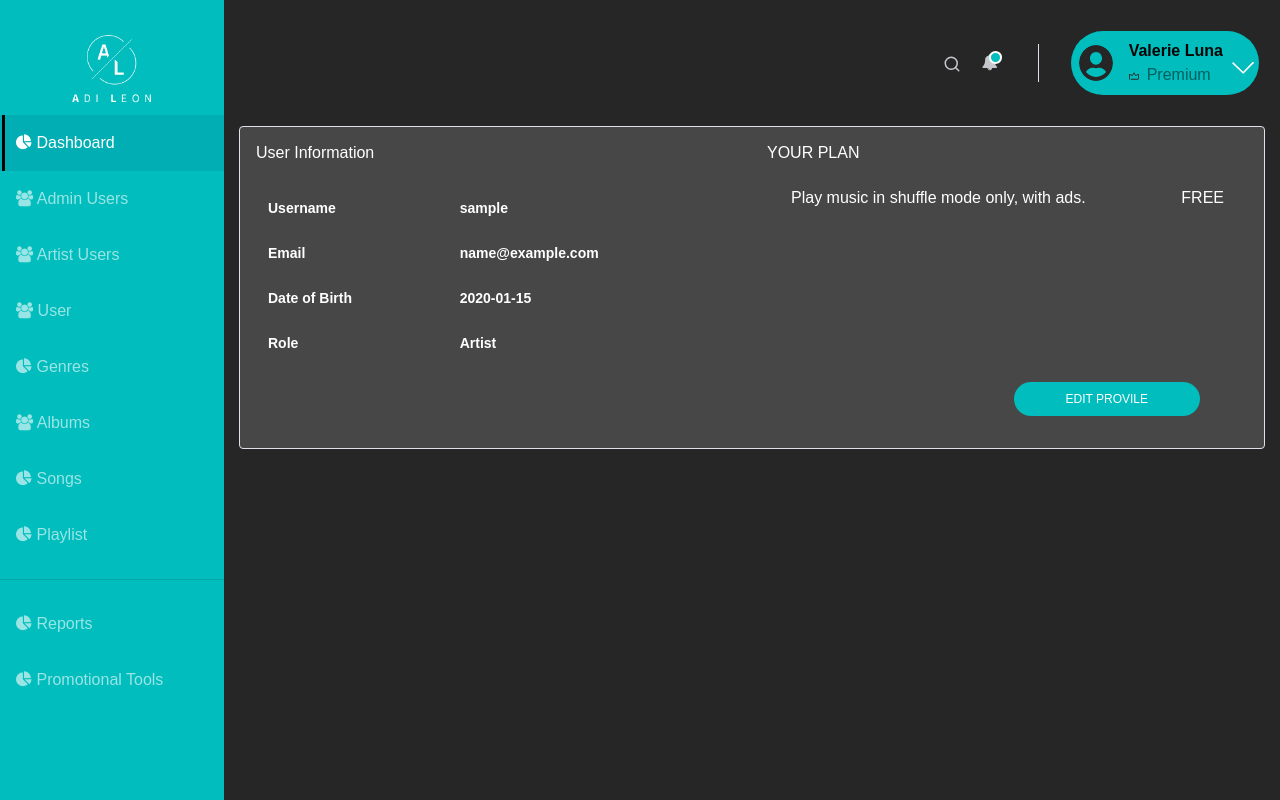
After one commit to arshpreetsingh12/music_app, a Django app: page /dashboard/info/ in a window 1280 px wide. The commit adds this page. Run offline with Django 3.2, Linux system fonts and the light colour scheme; a user stored in the database is signed in; tables that the repository leaves empty hold one stand-in row (values such as "Sample post"); parts of the project's set-up code (start-up, migrations or seed data) failed here and were passed over; some libraries are stand-ins or nearby versions; some web fonts are replaced.

Commit message:
logged in user detail api

```diff
--- a/api/urls.py
+++ b/api/urls.py
@@ -22,7 +22,7 @@ urlpatterns = [
     path('login', LoginAPIView.as_view()),
     path('logout', LogoutAPIView.as_view()),
     path('edit-profile', EditUserAPIView.as_view()),
-    # path('artists', AddArtistAPIView.as_view()),
+    path('my-profile', UserInformation.as_view()),
     path('song-view', SongsAPIView.as_view()),
     path('album', AddAlbumAPIView.as_view()),
     path('get-songs', GetSongsAPIView.as_view()),
--- a/dashboard/urls.py
+++ b/dashboard/urls.py
@@ -4,38 +4,39 @@ from .views import *
 
 urlpatterns = [
 
-	path('home', HomePage.as_view(), name = "dashboard_home"),
-	path('web-login', LoginView.as_view(), name = "web_login"),
+	path('home/', HomePage.as_view(), name = "dashboard_home"),
+	path('web-login/', LoginView.as_view(), name = "web_login"),
+	path('logout/', Logout.as_view(), name = "logout"),
 
-	path('admin-users', AdminUsers.as_view(), name = "admin_users"),
-	path('admin-profile', AdminProfile.as_view(), name = "admin_profile"),
-	path('add-admin', AddAdmin.as_view(), name = "add_admin"),
+	path('admin-users/', AdminUsers.as_view(), name = "admin_users"),
+	path('admin-profile/', AdminProfile.as_view(), name = "admin_profile"),
+	path('add-admin/', AddAdmin.as_view(), name = "add_admin"),
 
-	path('artist-users', ArtistUsers.as_view(), name = "artist_users"),
+	path('artist-users/', ArtistUsers.as_view(), name = "artist_users"),
 
-	path('listener-users', ListenerUsers.as_view(), name = "listener_users"),
+	path('listener-users/', ListenerUsers.as_view(), name = "listener_users"),
 
-	path('add-genre', AddGenre.as_view(), name = "add_genre"),
-	path('genre-list', GeneresList.as_view(), name = "genre_list"),
+	path('add-genre/', AddGenre.as_view(), name = "add_genre"),
+	path('genre-list/', GeneresList.as_view(), name = "genre_list"),
 
-	path('info', UserInfo.as_view(), name = "info"),
+	path('info/', UserInfo.as_view(), name = "info"),
 
-	path('all-songs', AllSongs.as_view(), name = "all_songs"),
-	path('add-new-song', AddNewSongs.as_view(), name = "add_new_song"),
+	path('all-songs/', AllSongs.as_view(), name = "all_songs"),
+	path('add-new-song/', AddNewSongs.as_view(), name = "add_new_song"),
 
-	path('all-albums', AllAlbums.as_view(), name = "all_albums"),
-	path('add-album', AddAlbum.as_view(), name = "add_album"),
-	path('financial', Financial.as_view(), name = "financial"),
+	path('all-albums/', AllAlbums.as_view(), name = "all_albums"),
+	path('add-album/', AddAlbum.as_view(), name = "add_album"),
+	path('financial/', Financial.as_view(), name = "financial"),
 
-	path('all-playlist', AllPlayList.as_view(), name = "all_playlist"),
-	path('add-new-playlist', AddNewPlaylist.as_view(), name = "add_new_playlist"),
+	path('all-playlist/', AllPlayList.as_view(), name = "all_playlist"),
+	path('add-new-playlist/', AddNewPlaylist.as_view(), name = "add_new_playlist"),
 
-	path('promotions', PromostionView.as_view(), name = "promotions"),
+	path('promotions/', PromostionView.as_view(), name = "promotions"),
 
-	path('report-user', ReportUserView.as_view(), name = "report_user"),
-	path('report', ReportView.as_view(), name = "report"),
+	path('report-user/', ReportUserView.as_view(), name = "report_user"),
+	path('report/', ReportView.as_view(), name = "report"),
 
-	path('subscription', SubscriptionView.as_view(), name = "subscription"),
+	path('subscription/', SubscriptionView.as_view(), name = "subscription"),
 
 
 ]
--- a/dashboard/views.py
+++ b/dashboard/views.py
@@ -10,8 +10,10 @@ from django.db.models import Q
 from django.urls import reverse
 from datetime import datetime,date,timedelta
 from .models import *
+from django.contrib.auth.mixins import LoginRequiredMixin
 
-class HomePage(View):
+class HomePage(LoginRequiredMixin,View):
+	login_url = 'web_login'
 	template_name = 'dashbaord.html'
 
 	def get(self,request):
@@ -65,7 +67,17 @@ class LoginView(View):
 			return HttpResponseRedirect(reverse('web_login'))
 
 
-class UserInfo(View):
+"""
+	This view for user logout
+								"""
+class Logout(View):
+
+	def get(self, request, *args, **kwargs):
+		logout(request)
+		return HttpResponseRedirect(reverse('web_login'))
+
+class UserInfo(LoginRequiredMixin,View):
+	login_url = 'web_login'
 	template_name = 'artist_info.html'
 
 	def get(self,request):
@@ -76,7 +88,8 @@ class UserInfo(View):
 """
 	listener user list
 							"""
-class ListenerUsers(View):
+class ListenerUsers(LoginRequiredMixin,View):
+	login_url = 'web_login'
 	template_name = 'listener_users.html'
 
 	def get(self,request):
@@ -87,7 +100,8 @@ class ListenerUsers(View):
 """
 	Artist user list
 					  """
-class ArtistUsers(View):
+class ArtistUsers(LoginRequiredMixin,View):
+	login_url = 'web_login'
 	template_name = 'artist_users.html'
 
 	def get(self,request):
@@ -98,7 +112,8 @@ class ArtistUsers(View):
 """
 	Admin user list
 					  """
-class AdminUsers(View):
+class AdminUsers(LoginRequiredMixin,View):
+	login_url = 'web_login'
 	template_name = 'admin-users.html'
 
 	def get(self,request):
@@ -109,7 +124,8 @@ class AdminUsers(View):
 """
 	 GenreList list
 					"""
-class GeneresList(View):
+class GeneresList(LoginRequiredMixin,View):
+	login_url = 'web_login'
 	template_name = 'genre_list.html'
 
 	def get(self,request):
@@ -118,15 +134,26 @@ class GeneresList(View):
 
 
 """ Add New Songs """
-class AllSongs(View):
+class AllSongs(LoginRequiredMixin,View):
+	login_url = 'web_login'
 	template_name = 'all-songs.html'
 
 	def get(self,request):
-		all_song = Song.objects.all()
+		try:
+			if request.user.is_superuser or request.user.is_staff:
+				all_song = Song.objects.all()
+			else:
+				user = UserDetail.objects.get(user_id = request.user.id)
+				if user.is_artist:
+					all_song = Song.objects.filter(user = user)
+		except Exception as e:
+			pass
+
 		return render(request,self.template_name,locals())
 
 """ Add New Songs """
-class AddNewSongs(View):
+class AddNewSongs(LoginRequiredMixin,View):
+	login_url = 'web_login'
 	template_name = 'add-new-songs.html'
 
 	def get(self,request):
@@ -163,7 +190,8 @@ class AddNewSongs(View):
 		return HttpResponseRedirect(reverse('add_new_song'))
 
 """ Admin profile """
-class AdminProfile(View):
+class AdminProfile(LoginRequiredMixin,View):
+	login_url = 'web_login'
 	template_name = 'admin-profile.html'
 
 	def get(self,request):
@@ -171,7 +199,8 @@ class AdminProfile(View):
 
 
 """ Add New Admin """
-class AddAdmin(View):
+class AddAdmin(LoginRequiredMixin,View):
+	login_url = 'web_login'
 	template_name = 'add-new-admin.html'
 
 	def get(self,request):
@@ -212,22 +241,32 @@ class AddAdmin(View):
 				address = address
 				)
 
-			messages.info(request, "User successfully added.")
+			messages.success(request, "User successfully added.")
 		return HttpResponseRedirect(reverse('add_admin'))
 
 
 
 """ Add New Album """
-class AllAlbums(View):
+class AllAlbums(LoginRequiredMixin,View):
+	login_url = 'web_login'
 	template_name = 'all-albums.html'
 
 	def get(self,request):
-		all_albums = Album.objects.all()
+		try:
+			if request.user.is_superuser or request.user.is_staff:
+				all_albums = Album.objects.all()
+			else:
+				user = UserDetail.objects.get(user_id = request.user.id)
+				if user.is_artist:
+					all_albums = Album.objects.filter(artist = user)
+		except Exception as e:
+			pass
 		return render(request,self.template_name,locals())
 
 
 """ Add New Album """
-class AddAlbum(View):
+class AddAlbum(LoginRequiredMixin,View):
+	login_url = 'web_login'
 	template_name = 'add-album.html'
 
 	def get(self,request):
@@ -272,14 +311,14 @@ class AddAlbum(View):
 
 		except Exception as e:
 			print(e)
-
 			messages.error(request, "Something went wrong.")
 		return HttpResponseRedirect(reverse('add_album'))
 
 
 
 """ Add New Playlist """
-class Financial(View):
+class Financial(LoginRequiredMixin,View):
+	login_url = 'web_login'
 	template_name = 'finacial.html'
 
 	def get(self,request):
@@ -287,7 +326,8 @@ class Financial(View):
 
 
 """ Add New Playlist """
-class AddNewPlaylist(View):
+class AddNewPlaylist(LoginRequiredMixin,View):
+	login_url = 'web_login'
 	template_name = 'add-playlist.html'
 
 	def get(self,request):
@@ -321,7 +361,8 @@ class AddNewPlaylist(View):
 
 
 """ Add New Playlist """
-class AllPlayList(View):
+class AllPlayList(LoginRequiredMixin,View):
+	login_url = 'web_login'
 	template_name = 'playlist.html'
 
 	def get(self,request):
@@ -330,7 +371,8 @@ class AllPlayList(View):
 
 
 """ Add New Playlist """
-class PromostionView(View):
+class PromostionView(LoginRequiredMixin,View):
+	login_url = 'web_login'
 	template_name = 'promostion.html'
 
 	def get(self,request):
@@ -338,14 +380,16 @@ class PromostionView(View):
 
 
 """ Add New Playlist """
-class ReportUserView(View):
+class ReportUserView(LoginRequiredMixin,View):
+	login_url = 'web_login'
 	template_name = 'report-user.html'
 
 	def get(self,request):
 		return render(request,self.template_name,locals())
 
 """ Add New Playlist """
-class ReportView(View):
+class ReportView(LoginRequiredMixin,View):
+	login_url = 'web_login'
 	template_name = 'report.html'
 
 	def get(self,request):
@@ -353,7 +397,8 @@ class ReportView(View):
 
 
 """ Add New Playlist """
-class SubscriptionView(View):
+class SubscriptionView(LoginRequiredMixin,View):
+	login_url = 'web_login'
 	template_name = 'subscrption-offers.html'
 
 	def get(self,request):
@@ -361,7 +406,8 @@ class SubscriptionView(View):
 
 
 """ Add New Playlist """
-class AddGenre(View):
+class AddGenre(LoginRequiredMixin,View):
+	login_url = 'web_login'
 	template_name = 'genre-add.html'
 
 	def get(self,request):
--- /dev/null
+++ b/templates/artist_info.html
@@ -0,0 +1,179 @@
+{% extends "base.html" %}
+{% load static %}
+
+{% block content %}
+
+        <!-- Begin Page Content -->
+        <div class="container-fluid">
+
+          <!-- Page Heading -->
+          <!-- <div class="d-sm-flex align-items-center justify-content-between mb-4">
+            <h1 class="h3 mb-0 text-gray-800">Dashboard</h1>
+            <a href="#" class="d-none d-sm-inline-block btn btn-sm btn-primary shadow-sm"><i class="fas fa-download fa-sm text-white-50"></i> Generate Report</a>
+          </div> -->
+
+          <!-- Content Row -->
+
+          <div class="row">
+            <div class="col-12 mb-5">
+              <div class="card p-3">
+                <div class="row">
+                  <div class="col-md-6">
+                    <h6>User Information</h6>
+                    <table class="another-tbl table table-borderless mt-4">
+
+                      <tbody>
+                        <tr>
+                          <th scope="row">Username</th>
+                          <td>{{user_info.user.username}}</td>
+                        </tr>
+                        <tr>
+                          <th scope="row">Email</th>
+                          <td>{{user_info.user.email}}</td>
+                        </tr>
+                        <tr>
+                          <th scope="row">Date of Birth</th>
+                          <td>{{user_info.date_of_birth|date:"Y-m-d"}}</td>
+                        </tr>
+                        <tr>
+                          <th scope="row">Role</th>
+                          <td>Artist</td>
+                        </tr>
+                      </tbody>
+                    </table>
+
+                  </div>
+                  <div class="col-md-6">
+                    <h6>YOUR PLAN</h6>
+                    <div class="py-3 px-4 d-flex justify-content-between">
+                      <p>Play music in shuffle mode only, with ads.</p>
+                      <p>FREE</p>
+                    </div>
+
+                  </div>
+                </div>
+                <div class="filter text-right pr-5 mb-3">
+                  <button class="filter-btn">EDIT PROVILE</button>
+                </div>
+              </div>
+            </div>
+
+            {% comment %}
+            <!-- Area Chart -->
+            <div class="col-12">
+              <div class="card mb-4">
+                <div class="col-md-6">
+                  <!-- Card Header - Dropdown -->
+                  <div class="p-3 d-flex justify-content-between">
+                    <div class="">
+                      <input type="password" class="form-control" id="exampleInputPassword1" placeholder="">
+                    </div>
+                    <div class="filter-side">
+                      <ul class="nav">
+                        <li><a href="#"><span class="mr-3"><i class="fa fa-plus" aria-hidden="true"></i></span> Add</a></li>
+                        <div class="topbar-divider d-sm-block"></div>
+                        <li><a href="#"><span class="sort-icon mr-3"><i class="fa fa-sort-amount-asc" aria-hidden="true"></i></span> Sort</a></li>
+                        <div class="topbar-divider d-sm-block"></div>
+                        <li><a href="#"><span class="mr-3"><i class="fa fa-filter" aria-hidden="true"></i></span>Filters</a></li>
+                      </ul>
+                    </div>
+                  </div>
+
+                  <!-- table -->
+                  <div class="pt-3 mb-0 white-table table table-responsive ">
+                    <table class="music-tbl table mb-0">
+                      <thead>
+                        <tr>
+                          <th scope="col">DATE</th>
+                          <th scope="col">Permission Role</th>
+                          <th scope="col">Tools</th>
+                        </tr>
+                      </thead>
+                      <tbody>
+                        <tr>
+                          <td>
+                            <div class="white-txt">01/01/01</div>
+                          </td>
+                          <td>
+                            <div class="white-txt">Admin</div>
+                          </td>
+                          <td><img class="delete-icn" src="./images/delete.svg"></td>
+                        </tr>
+                       <tr>
+                          <td>
+                            <div class="white-txt">01/01/01</div>
+                          </td>
+                          <td>
+                            <div class="white-txt">Admin</div>
+                          </td>
+                          <td><img class="delete-icn" src="./images/delete.svg"></td>
+                        </tr>
+                        <tr>
+                          <td>
+                            <div class="white-txt">01/01/01</div>
+                          </td>
+                          <td>
+                            <div class="white-txt">Admin</div>
+                          </td>
+                          <td><img class="delete-icn" src="./images/delete.svg"></td>
+                        </tr>
+
+
+
+
+                      </tbody>
+                    </table>
+                       <div colspan="13" class="text-right">
+                          <div class="d-flex mr-4 align-items-center justify-content-end">
+                            <div class="mr-5 nav-item dropdown d-inline-block">
+                                <a class="nav-link dropdown-toggle" href="#" id="perpage" role="button" data-toggle="dropdown" aria-haspopup="true" aria-expanded="false">
+                                    <p class="table-perPage mr-2 d-lg-inline text-white">Rows per page:<span class="ml-2 text-dark text-dark-700">8</span></p>
+                                </a>
+                                <!-- Dropdown - User Information -->
+                                <div class="dropdown-menu dropdown-menu-right shadow animated--grow-in" aria-labelledby="perpage">
+                                  <a class="dropdown-item" href="#">
+                                    <i class="fas fa-user fa-sm fa-fw mr-2 text-gray-400"></i>
+                                    Profile
+                                  </a>
+                                  <a class="dropdown-item" href="#">
+                                    <i class="fas fa-cogs fa-sm fa-fw mr-2 text-gray-400"></i>
+                                    Settings
+                                  </a>
+                                  <a class="dropdown-item" href="#">
+                                    <i class="fas fa-list fa-sm fa-fw mr-2 text-gray-400"></i>
+                                    Activity Log
+                                  </a>
+
+                                </div>
+                            </div>
+                            <div class="page-pagination d-flex">
+                              <p class="pr-3 m-0"><span>1-8</span> of <span>1240</span></p>
+                                <span><i class="mr-3 fa fa-chevron-left" aria-hidden="true"></i></span>
+                                <span><i class=" fa fa-chevron-right" aria-hidden="true"></i></span>
+
+                            </div>
+                          </div>
+                        </div>
+
+                  </div>
+                </div>
+              </div>
+            </div>
+
+          </div>
+
+          <!-- Content Row -->
+
+
+        </div>
+        <!-- /.container-fluid -->
+
+      </div>
+      <!-- End of Main Content -->
+
+    </div>
+    <!-- End of Content Wrapper -->
+
+  </div>
+  {% endcomment %}
+ {% endblock %}
--- a/templates/header.html
+++ b/templates/header.html
@@ -136,7 +136,7 @@
                   Activity Log
                 </a>
                 <div class="dropdown-divider"></div>
-                <a class="dropdown-item" href="#" data-toggle="modal" data-target="#logoutModal">
+                <a class="dropdown-item" href="{% url 'logout' %}">
                   <i class="fas fa-sign-out-alt fa-sm fa-fw mr-2 text-gray-400"></i>
                   Logout
                 </a>
--- a/templates/sidebar.html
+++ b/templates/sidebar.html
@@ -23,6 +23,11 @@
         <a class="nav-link" href="{% url 'admin_users' %}">
           <i class="fa fa-users" aria-hidden="true"></i>
           <span>Admin Users</span></a>
+      </li>
+       <li class="nav-item">
+        <a class="nav-link" href="{% url 'artist_users' %}">
+          <i class="fa fa-users" aria-hidden="true"></i>
+          <span>Artist Users</span></a>
       </li>
       <li class="nav-item">
         <a class="nav-link" href="{% url 'listener_users' %}">
```
Also changed, not shown: api/serializers.py (+6 -1 lines), api/views.py (+46 -10 lines).
